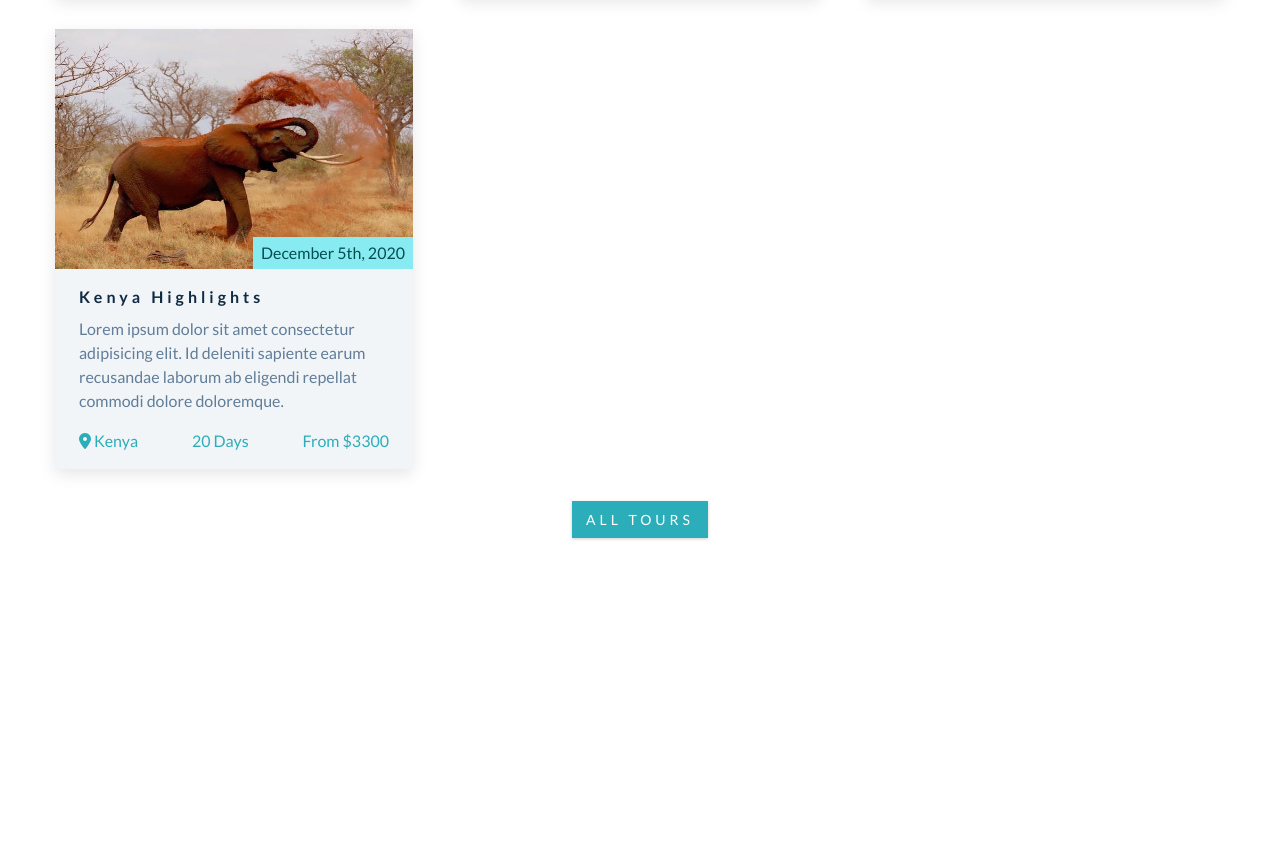
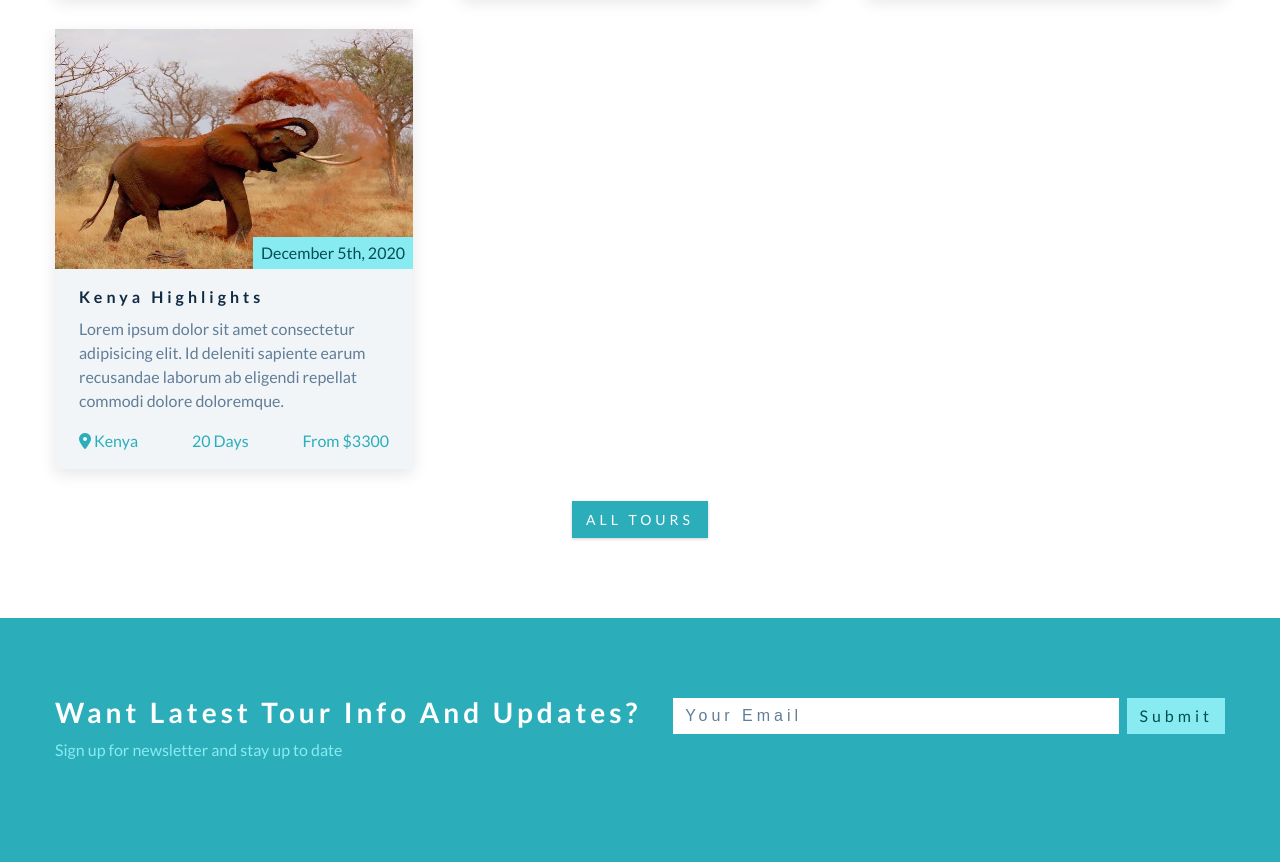
Before and after one commit to jingxiao64/backroads-tour, a plain HTML site: page index.html in a window 1280 px wide. Shown: the part 2505-3367 px from the top of the page. Before the commit the page ends 3123 px from the top, so only its background shows below. Drawn offline with Linux system fonts and the light colour scheme.

Commit message:
add html and css to contact section

```diff
--- a/css/styles.css
+++ b/css/styles.css
@@ -410,6 +410,62 @@ Featured Tours
 Contact
 ===============
 */
+.contact {
+  background: var(--clr-primary-5);
+}
+.contact-title {
+  color: var(--clr-white);
+}
+.contact-title p {
+  color: var(--clr-primary-8);
+}
+.contact-form {
+  display: flex;
+  max-width: 28rem;
+}
+.form-control {
+  flex: 1 1 auto;
+  color: var(--clr-grey-5);
+}
+.form-control,
+.btn-submit {
+  padding: 0.375rem 0.75rem;
+  font-size: 1rem;
+  line-height: 1.5;
+  font-weight: 300;
+  letter-spacing: var(--spacing);
+  background: var(--clr-white);
+  text-transform: capitalize;
+  border: transparent;
+}
+.form-control::placeholder {
+  color: inherit;
+}
+.btn-submit {
+  font-family: var(--ff-primary);
+  margin-left: 0.5rem;
+  background: var(--clr-primary-8);
+  color: var(--clr-primary-1);
+  cursor: pointer;
+  transition: var(--transition);
+}
+.btn-submit:hover {
+  background: var(--clr-primary-1);
+  color: var(--clr-primary-5);
+}
+@media screen and (min-width: 992px) {
+  .contact-center {
+    display: flex;
+    flex-wrap: wrap;
+    justify-content: space-between;
+  }
+  .contact-form {
+    align-self: flex-start;
+    flex: 1 1 auto;
+    max-width: 100%;
+    padding-left: 2rem;
+  }
+}
 
 /*
 ===============
--- a/index.html
+++ b/index.html
@@ -247,7 +247,25 @@
     <!-- end of featured tours -->
 
     <!-- contact -->
-
+    <section class="section contact" id="contact">
+      <div class="section-center contact-center">
+        <!-- contact title -->
+        <article class="contact-title">
+          <h3>want latest tour info and updates?</h3>
+          <p>Sign up for newsletter and stay up to date</p>
+        </article>
+        <!-- contact form -->
+        <form class="contact-form">
+          <input
+            type="email"
+            name="email"
+            class="form-control"
+            placeholder="your email"
+          />
+          <button type="submit" class="btn-submit">submit</button>
+        </form>
+      </div>
+    </section>
     <!-- end of contact -->
 
     <!-- gallery  -->
```
